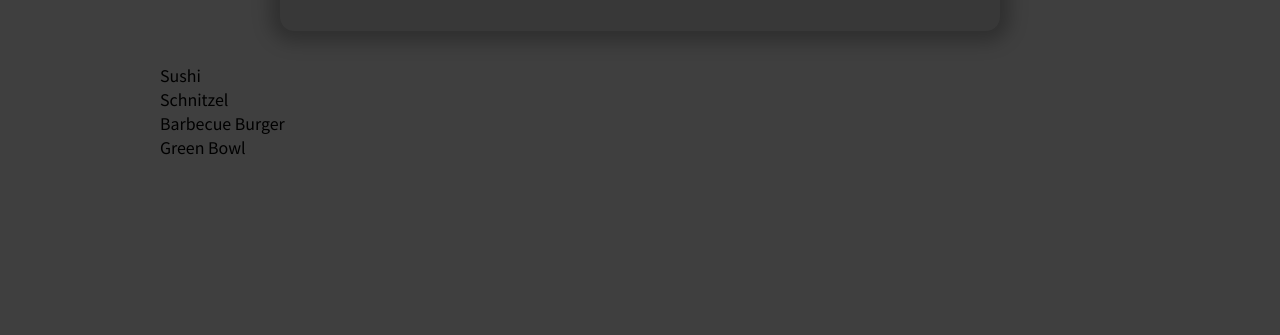
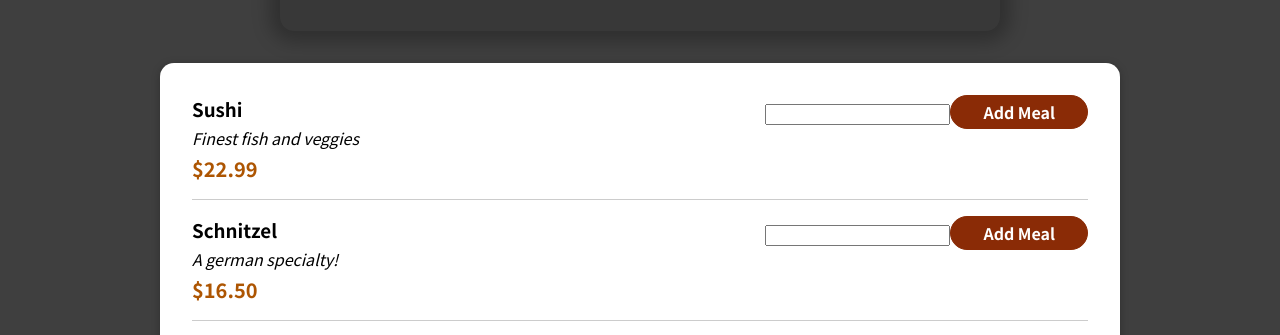
Before and after one commit to filipecamargos/React-Food-Order-App, a React (Create React App) app: page / in a window 1280 px wide. Shown: the part 442-777 px from the top of the page. Built offline with nearby package versions, Linux system fonts and the light colour scheme.

Commit message:
Form and css added

```diff
--- a/src/components/Meals/AvailableMeals.js
+++ b/src/components/Meals/AvailableMeals.js
@@ -1,4 +1,7 @@
-import classes from './AvailableMeals.module.css';
+import classes from "./AvailableMeals.module.css";
+
+import Card from "../UI/Card";
+import MealItem from "./MealsItem/MealItem";
 
 const DUMMY_MEALS = [
   {
@@ -28,11 +31,20 @@
 ];
 
 const AvailableMeals = () => {
-  const listMeals = DUMMY_MEALS.map((meal) => (<li>{meal.name}</li>))
+  const listMeals = DUMMY_MEALS.map((meal) => (
+    <MealItem
+      key={meal.id}
+      title={meal.name}
+      detail={meal.description}
+      price={meal.price}
+    />
+  ));
 
   return (
     <section className={classes.meals}>
-      <ul>{listMeals}</ul>
+      <Card>
+        <ul>{listMeals}</ul>
+      </Card>
     </section>
   );
 };
--- /dev/null
+++ b/src/components/Meals/MealsItem/MealItem.js
@@ -0,0 +1,21 @@
+import classes from './MealItem.module.css';
+
+import MealItemForm from './MealItemForm';
+
+const MealItem = (props) => {
+    const price = `$${props.price.toFixed(2)}`
+  return (
+    <li className={classes.meal}>
+      <div>
+        <h3>{props.title}</h3>
+        <div className={classes.description}>{props.detail}</div>
+        <div className={classes.price}>{price}</div>
+      </div>
+      <div>
+          <MealItemForm />
+      </div>
+    </li>
+  );
+};
+
+export default MealItem;
--- /dev/null
+++ b/src/components/Meals/MealsItem/MealItem.module.css
@@ -0,0 +1,22 @@
+.meal {
+    display: flex;
+    justify-content: space-between;
+    margin: 1rem;
+    padding-bottom: 1rem;
+    border-bottom: 1px solid #ccc;
+}
+
+.meal h3 {
+    margin: 0 0 0.25rem 0;
+}
+
+.description {
+    font-style: italic;
+}
+
+.price {
+    margin-top: 0.25rem;
+    font-weight: bold;
+    color: #ad5502;
+    font-size: 1.25rem;
+}
--- /dev/null
+++ b/src/components/Meals/MealsItem/MealItemForm.js
@@ -0,0 +1,13 @@
+import classes from './MealsForm.module.css';
+
+const MealItemForm = props => {
+    return (
+        <form className={classes.form}>
+            <input type="text" name="" id=""/>
+            <button>Add Meal</button>
+        </form>
+    );
+
+};
+
+export default MealItemForm;
--- /dev/null
+++ b/src/components/Meals/MealsItem/MealsForm.module.css
@@ -0,0 +1,20 @@
+.form {
+    text-align: right;
+}
+
+.form button {
+    font: inherit;
+    cursor: pointer;
+    background-color: #8a2b06;
+    border: 1px solid #8a2b06;
+    color: white;
+    padding: 0.25rem 2rem;
+    border-radius: 20px;
+    font-weight: bold;
+}
+
+.form button:hover,
+.form button:active {
+    background-color: #641e03;
+    border-color: #641e03;
+}
--- /dev/null
+++ b/src/components/UI/Card.js
@@ -0,0 +1,7 @@
+import classes from "./Card.module.css";
+
+const Card = (props) => {
+  return <div className={classes.card}>{props.children}</div>;
+};
+
+export default Card;
--- /dev/null
+++ b/src/components/UI/Card.module.css
@@ -0,0 +1,6 @@
+.card {
+    padding: 1rem;
+    box-shadow: 0 2px 8px rgba(0, 0, 0, 0.25);
+    border-radius: 14px;
+    background-color: white;
+}
```
